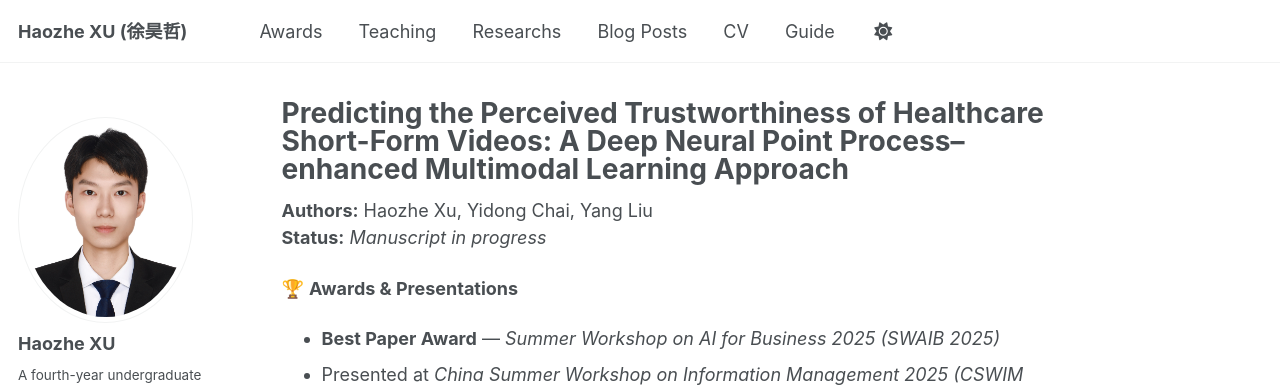
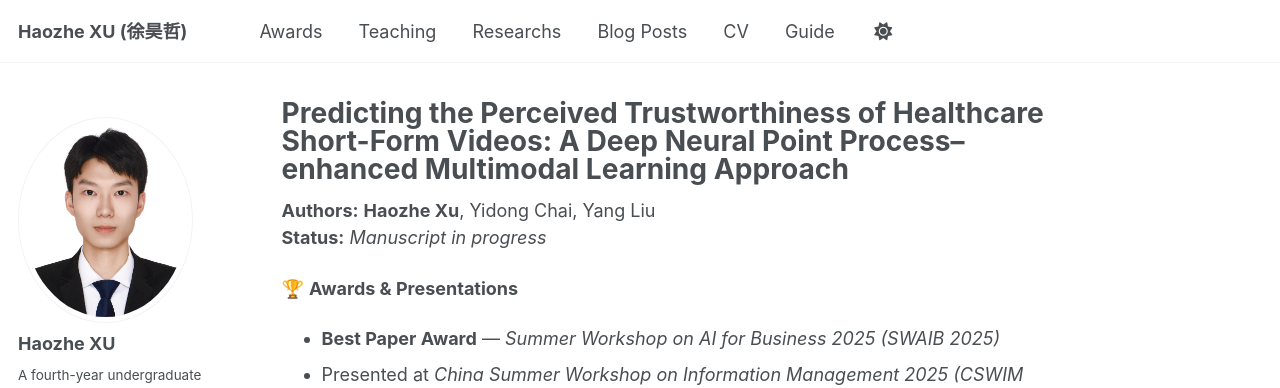
Before and after one commit to XuHaozhe0204/XuHaozhe0204.github.io, a Jekyll site: the page built from _portfolio/portfolio-1.md, in a window 1280 px wide and 1292 px high. Shown: the top 388 px of the window. Built offline with Jekyll 4.4.1, drawn with Linux system fonts in a browser that asks for light colours; a script that is not in the unit is left out.

```diff
--- a/_portfolio/portfolio-1.md
+++ b/_portfolio/portfolio-1.md
@@ -3,7 +3,7 @@ title: "Predicting the Perceived Trustworthiness of Healthcare Short-Form Videos
 collection: portfolio
 ---
 
-**Authors:** Haozhe Xu, Yidong Chai, Yang Liu
+**Authors:** **Haozhe Xu**, Yidong Chai, Yang Liu
 **Status:** *Manuscript in progress*
 
 🏆 **Awards & Presentations**
```
